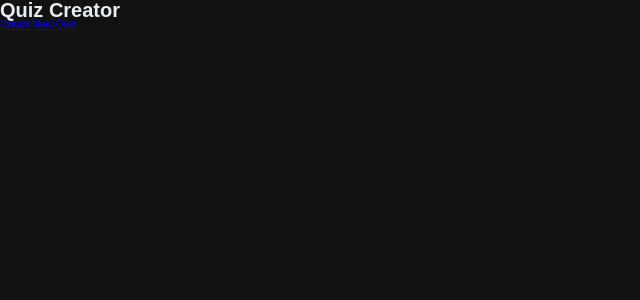
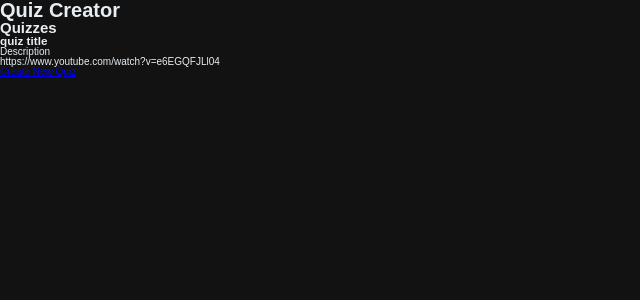
Before and after one commit to austin-michael/Quiz-Creator, a React (Create React App) app: page / in a window 1280 px wide. Shown: the top 300 px of the page, without its empty margins (0-640 px from the left). Built offline with nearby package versions, Linux system fonts and the light colour scheme.

Commit message:
Initialize quiz context with dummy quiz and show preview on home page

```diff
--- a/src/components/CreateQuiz.jsx
+++ b/src/components/CreateQuiz.jsx
@@ -1,15 +1,20 @@
-import React, { useState } from "react";
+import React from "react";
 import { v4 as uuidv4 } from "uuid";
+import { useNavigate } from "react-router-dom";
 
 import CreateQuestion from "./CreateQuestion";
 import { useQuizContext } from "../hooks/useQuizContext";
 import { getCurrentDateTime } from "../utils/date";
 
 const CreateQuiz = () => {
+  const navigate = useNavigate();
+
   const { dispatch } = useQuizContext();
 
   const createQuiz = (e) => {
     e.preventDefault();
+
+    console.log("create quiz");
 
     const { title, description, url } = e.target;
 
@@ -23,6 +28,8 @@ const CreateQuiz = () => {
     };
 
     dispatch({ type: "CREATE_QUIZ", payload: quiz });
+
+    navigate("/");
   };
 
   return (
--- a/src/components/Home.jsx
+++ b/src/components/Home.jsx
@@ -1,5 +1,6 @@
 import React, { useState } from "react";
 import { Link } from "react-router-dom";
+import Quizzes from "./Quizzes";
 
 const Home = () => {
   const [quizData, setQuizData] = useState({
@@ -16,6 +17,7 @@ const Home = () => {
   return (
     <div>
       <h1>Quiz Creator</h1>
+      <Quizzes />
       <Link to={"/create"}>Create New Quiz</Link>
     </div>
   );
--- /dev/null
+++ b/src/components/QuizPreview.jsx
@@ -0,0 +1,15 @@
+import React from "react";
+
+const QuizPreview = ({ quiz }) => {
+  const { title, description, url, score } = quiz;
+  return (
+    <div>
+      <h3>{title}</h3>
+      <p>{description}</p>
+      <span>{url}</span>
+      <span>{score}</span>
+    </div>
+  );
+};
+
+export default QuizPreview;
--- /dev/null
+++ b/src/components/Quizzes.jsx
@@ -0,0 +1,21 @@
+import React from "react";
+import { useQuizContext } from "../hooks/useQuizContext";
+import QuizPreview from "./QuizPreview";
+
+const Quizzes = () => {
+  const { quizzes } = useQuizContext();
+  console.log(quizzes);
+
+  return (
+    <div>
+      <h2>Quizzes</h2>
+      {quizzes.map((quiz) => (
+        <React.Fragment key={quiz.id}>
+          <QuizPreview quiz={quiz} />
+        </React.Fragment>
+      ))}
+    </div>
+  );
+};
+
+export default Quizzes;
--- a/src/context/QuizContext.js
+++ b/src/context/QuizContext.js
@@ -1,12 +1,10 @@
-import { createContext, useReducer } from "react";
+import { createContext, useEffect, useReducer } from "react";
 
 export const QuizContext = createContext();
 
 export const quizReducer = (state, action) => {
   switch (action.type) {
     case "CREATE_QUIZ":
-      // console.log(state);
-      // console.log(action.payload);
       return {
         quizzes: [action.payload, ...state.quizzes],
       };
@@ -17,19 +15,19 @@ export const quizReducer = (state, action) => {
 
 export const QuizContextProvider = ({ children }) => {
   const [state, dispatch] = useReducer(quizReducer, {
-    quizzes: [
-      {
-        created: null,
-        description: "",
-        id: "",
-        modified: null,
-        questions_answers: [],
-        score: null,
-        title: "",
-        url: "",
-      },
-    ],
+    quizzes: [],
   });
+
+  useEffect(() => {
+    const fetchInitalQuiz = async () => {
+      const response = await fetch("/quizData.json");
+      const data = await response.json();
+
+      dispatch({ type: "CREATE_QUIZ", payload: data });
+    };
+
+    fetchInitalQuiz();
+  }, []);
 
   return (
     <QuizContext.Provider value={{ ...state, dispatch }}>
--- a/src/index.js
+++ b/src/index.js
@@ -7,11 +7,9 @@ import { QuizContextProvider } from "./context/QuizContext";
 
 const root = ReactDOM.createRoot(document.getElementById("root"));
 root.render(
-  <React.StrictMode>
-    <QuizContextProvider>
-      <BrowserRouter>
-        <App />
-      </BrowserRouter>
-    </QuizContextProvider>
-  </React.StrictMode>
+  <QuizContextProvider>
+    <BrowserRouter>
+      <App />
+    </BrowserRouter>
+  </QuizContextProvider>
 );
```
